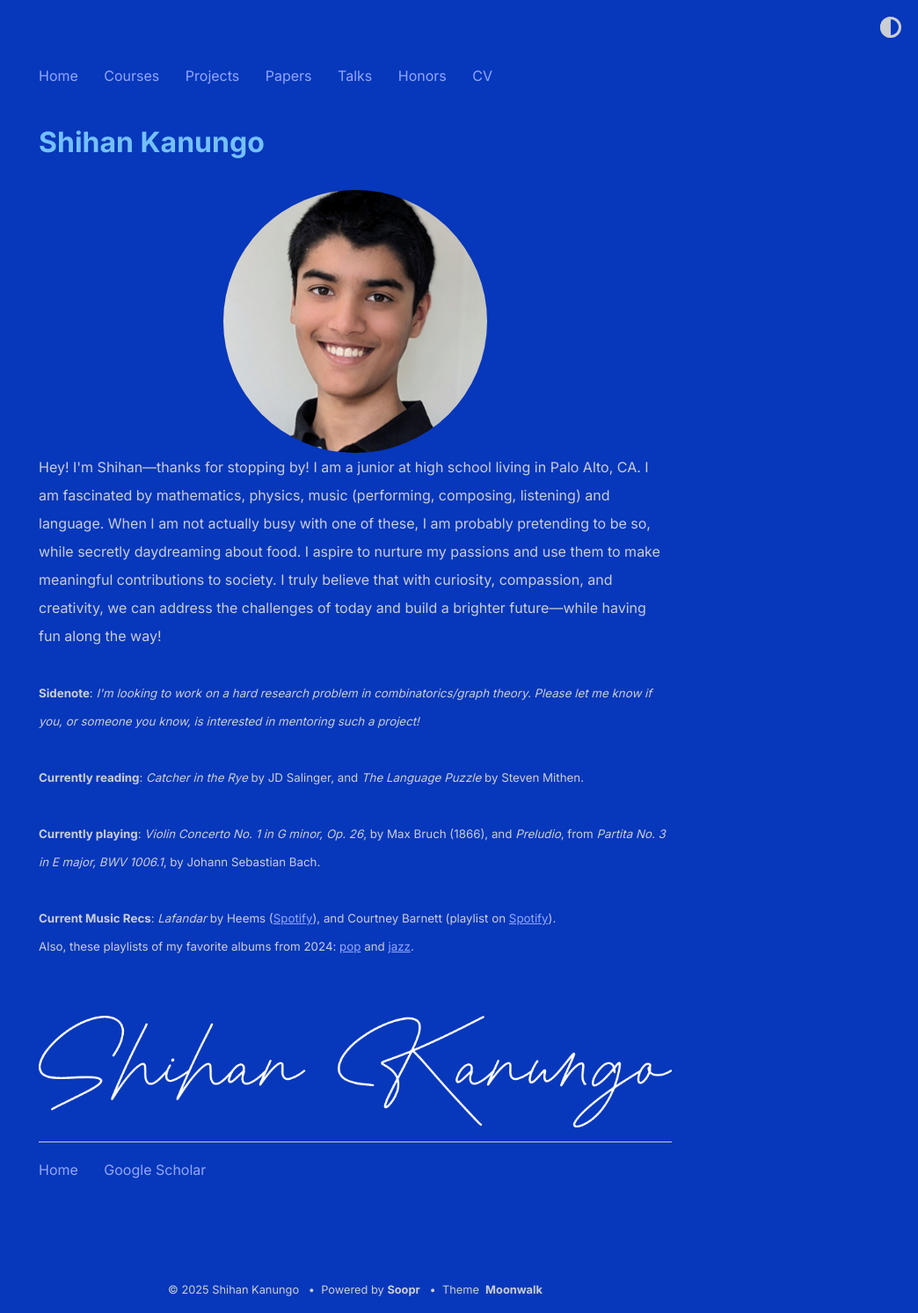
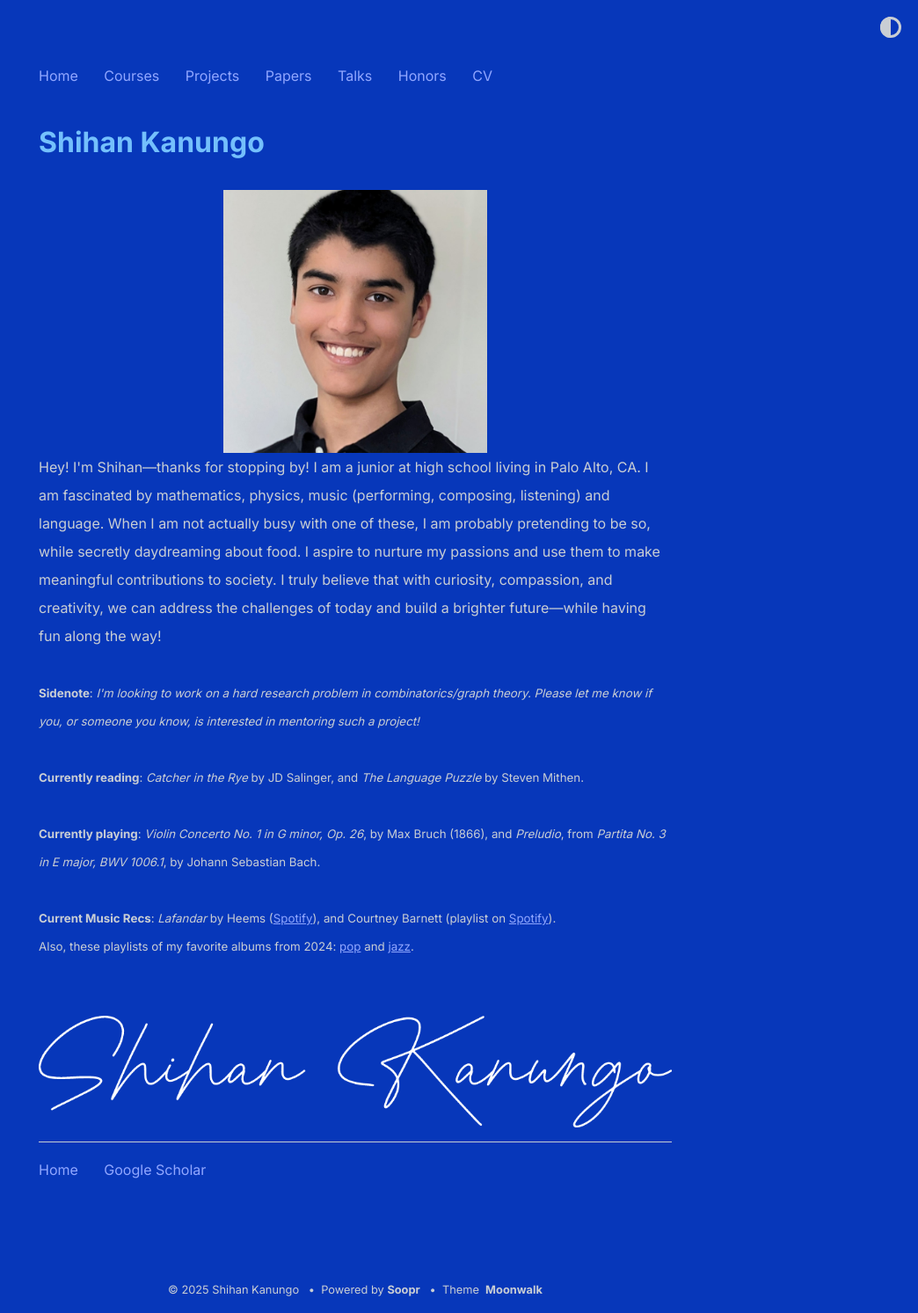
Before and after one commit to shihankanungo/shihankanungo.github.io, a Jekyll site: the page built from index.md, in a window 1280 px wide. Shown: the whole page at 88% size, without its empty margins (236-1280 px from the left). Built offline with Jekyll 4.4.1, drawn with Linux system fonts in a browser that asks for light colours.

Commit message:
Update _config.yml

```diff
--- a/_config.yml
+++ b/_config.yml
@@ -2,7 +2,7 @@ title: Shihan Kanungo
 author: Shihan Kanungo
 url: https://www.shihankanungo.github.io/shihanmoonwalk/ # root address of the site
 description: > # description of the site (multiple lines allowed)
-  <img src="photo.png" alt="Avatar" style="width:300px; border-radius:50%;">
+  <img src="photo.png" alt="Avatar" style="width:300px;">
 
   Hey! I'm Shihan&mdash;thanks for stopping by! I am a junior at high school living in Palo Alto, CA. I am fascinated by mathematics, physics, music (performing, composing, listening) and language. When I am not actually busy with one of these, I am probably pretending to be so, while secretly daydreaming about food. I aspire to nurture my passions and use them to make meaningful contributions to society. I truly believe that with curiosity, compassion, and creativity, we can address the challenges of today and build a brighter future&mdash;while having fun along the way!
           <br /><br />
```
